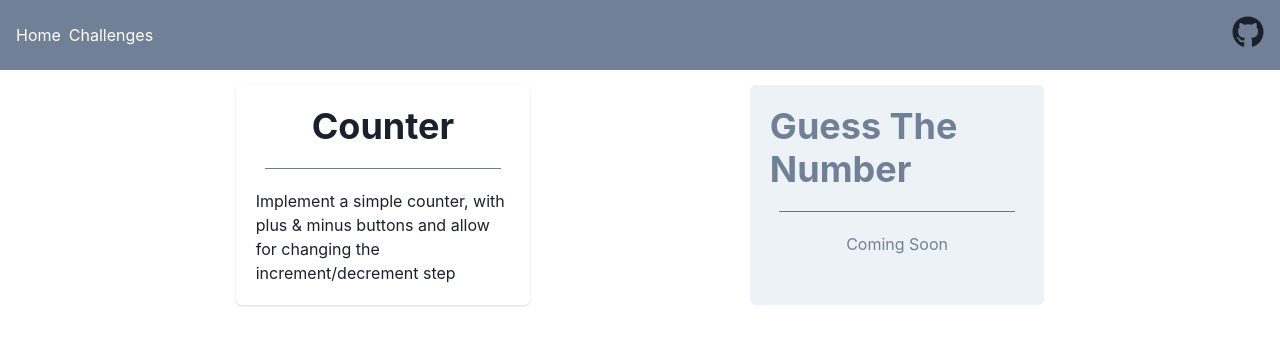
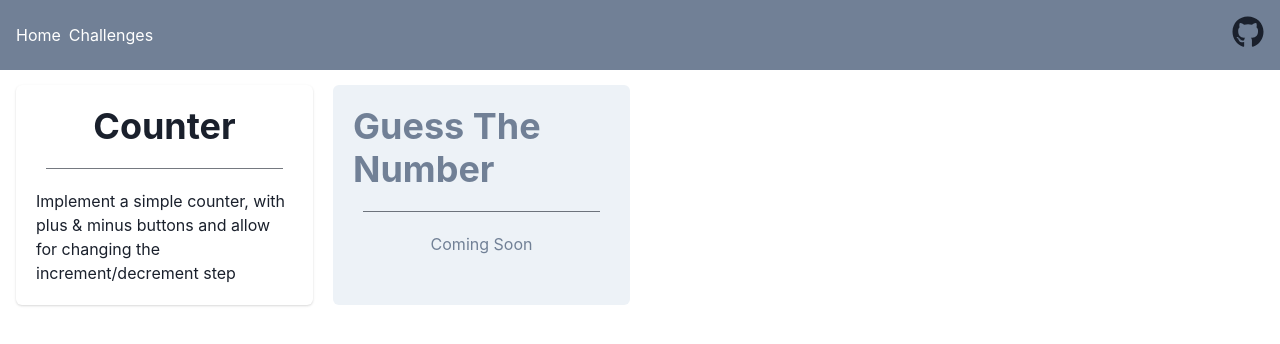
Before and after one commit to MagnusHJensen/frontend-mini-challenges, a React (Vite) app: page /challenges in a window 1280 px wide. Shown: the top 344 px of the page. Built offline with nearby package versions, Linux system fonts and the light colour scheme.

Commit message:
Use simplegrid instead of flex

```diff
--- a/src/pages/challenge-list/challenge-list-page.tsx
+++ b/src/pages/challenge-list/challenge-list-page.tsx
@@ -1,4 +1,4 @@
-import { Flex, HStack, Stack } from "@chakra-ui/react";
+import { Flex, HStack, SimpleGrid, Stack } from "@chakra-ui/react";
 import { challenges } from "../../challenges";
 import { Page } from "../../components/page/base-page";
 import { ChallengeCard } from "./components/challange-card";
@@ -6,14 +6,11 @@ import { ChallengeCard } from "./components/challange-card";
 export const ChallengeListPage = () => {
   return (
     <Page>
-      <Flex
-        direction={{ base: "column", md: "row" }}
-        justifyContent="space-evenly"
-      >
+      <SimpleGrid columns={{ base: 1, md: 2, lg: 3, xl: 4 }} spacing={5}>
         {challenges.map((challenge) => {
           return <ChallengeCard key={challenge.name} challenge={challenge} />;
         })}
-      </Flex>
+      </SimpleGrid>
     </Page>
   );
 };
--- a/src/pages/challenge-list/components/challange-card.tsx
+++ b/src/pages/challenge-list/components/challange-card.tsx
@@ -27,13 +27,7 @@ export const ChallengeCard = ({ challenge }: Props) => {
 
 const ActiveCard = ({ challenge }: Props) => {
   return (
-    <Card
-      align="center"
-      variant="elevated"
-      minWidth="22vw"
-      maxW={{ sm: "100%", md: "49vw", lg: "23vw" }}
-      marginTop="15px"
-    >
+    <Card align="center" variant="elevated" marginTop="15px">
       <CardHeader>
         <Heading>{challenge.name}</Heading>
       </CardHeader>
@@ -47,14 +41,7 @@ const ActiveCard = ({ challenge }: Props) => {
 
 const InactiveCard = ({ challenge }: Props) => {
   return (
-    <Card
-      align="center"
-      variant="filled"
-      minWidth="22vw"
-      maxW={{ sm: "100%", md: "49vw", lg: "23vw" }}
-      marginTop="15px"
-      cursor="not-allowed"
-    >
+    <Card align="center" variant="filled" marginTop="15px" cursor="not-allowed">
       <CardHeader>
         <Heading textColor="gray.500">{challenge.name}</Heading>
       </CardHeader>
```
